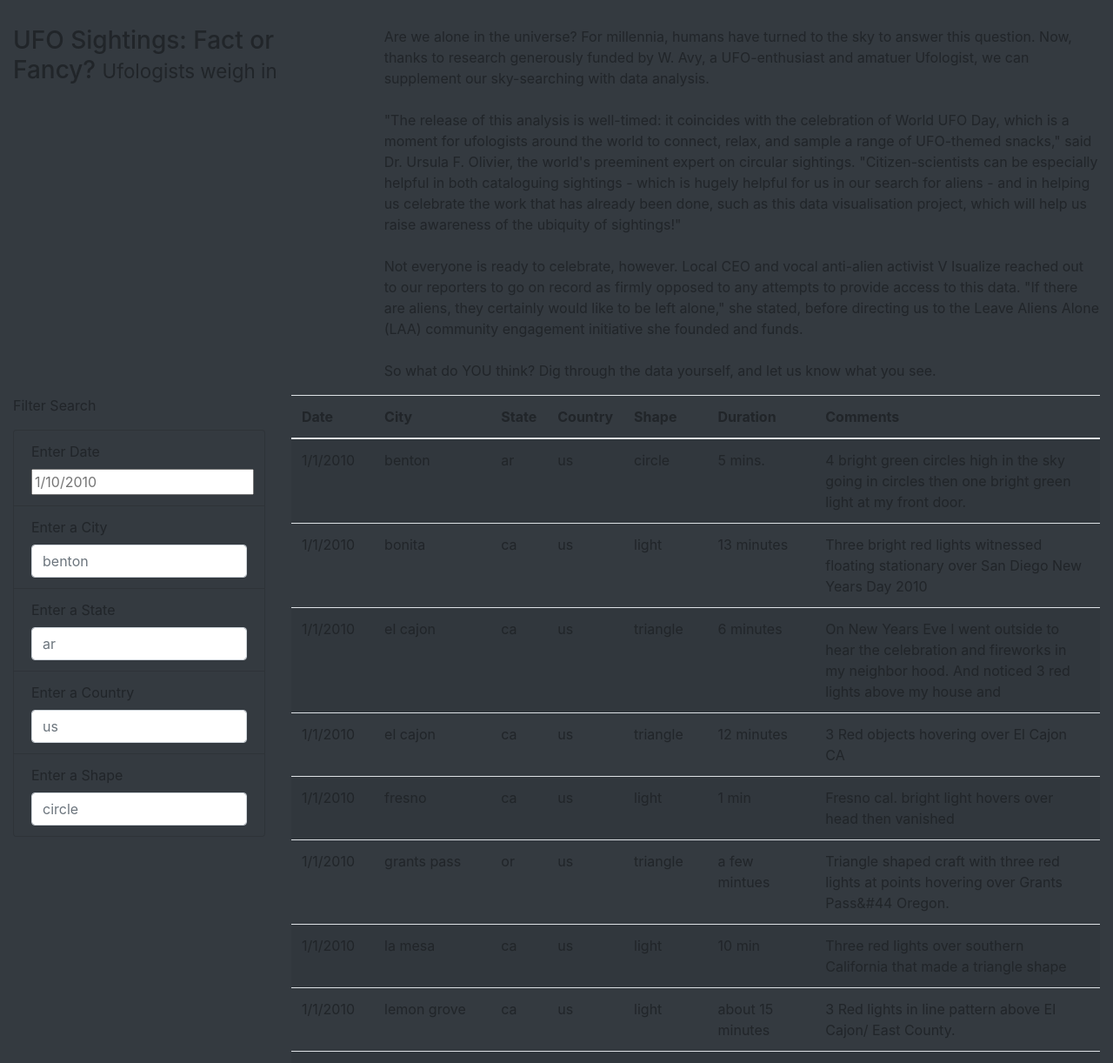
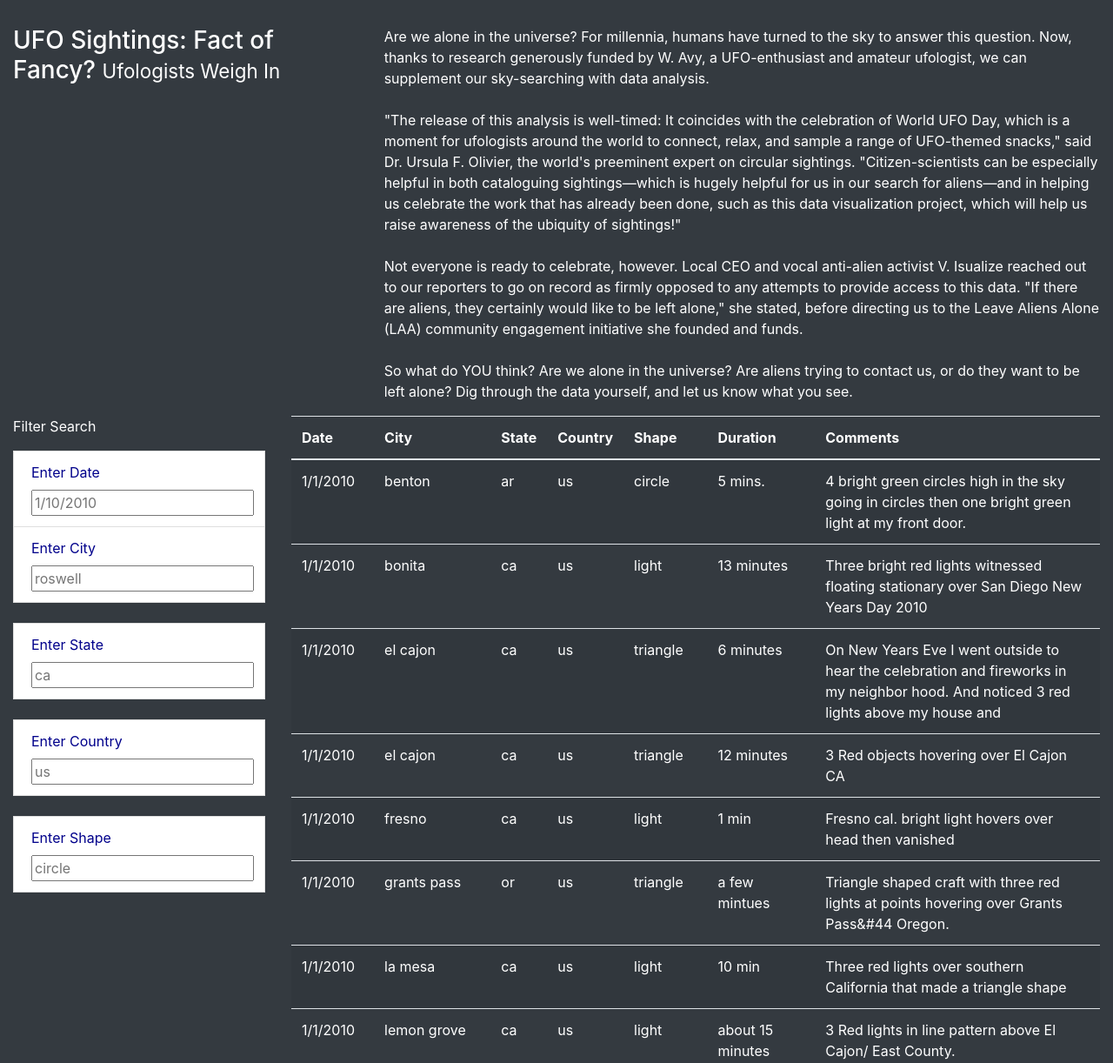
Before and after one commit to princetonduarte/UFOs, a plain HTML site: page index.html in a window 1280 px wide. Shown: the part 261-1483 px from the top of the page at 87% size. Drawn offline with nearby package versions, Linux system fonts and the light colour scheme; files that its build step writes are made by us from their sources.

Commit message:
Pushing up files

```diff
--- a/index.html
+++ b/index.html
@@ -1,50 +1,45 @@
 <!DOCTYPE html>
 <html lang="en">
 <head>
-    <meta charset="UTF-8" />
-    <meta name="viewport" content="width=device-width, initial-scale=1.0" />
-    <meta http-equiv="X-UA-Compatible" content="ie=edge" />
-    <title>UFO Finder</title>
+    <meta charset="UTF-8">
+    <meta name="viewport" content="width=device-width, initial-scale=1.0">
+    <title>Document</title>
     <link
             rel="stylesheet"
             href="https://maxcdn.bootstrapcdn.com/bootstrap/4.0.0/css/bootstrap.min.css"
             integrity="sha384-Gn5384xqQ1aoWXA+058RXPxPg6fy4IWvTNh0E263XmFcJlSAwiGgFAW/dAiS6JXm"
             crossorigin="anonymous"
     />
-    <link rel="stylesheet" href="static/css/style.css" />
-    <script src="https://d3js.org/d3.v5.min.js"></script>
+    <style>
+      p    {color: white;}
+      h1 {color: white;}
+      h1 {text-align: center;}
+      h3 {color:white;}
+      table {color:white;}
+      a {color:white;}
+      li {color:darkblue;}
+    </style>
+    <link rel="stylesheet" href="static/js/style.css">
 </head>
 <body class="bg-dark">
     <div class="wrapper">
-      <nav class="navbar navbar-dark bg-dark navbar-expand-lg">
+        <nav class="navbar navbar-expand-lg">
+          <nav class="navbar navbar-dark bg-dark navbar-expand-lg"></nav>
             <a class="navbar-brand" href="index.html">UFO Sightings</a>
         </nav>
     <div class="jumbotron">
-        <h1 class="display-4">The Truth is Out There</h1>
+      <h1 class="display-4">The Truth Is Out There</h1>
     </div>
         <div class="container-fluid">
             <div class="row">
-          <div class="col-md-4 article-title">
-            <h3>UFO Sightings: Fact or Fancy? <small>Ufologists weigh in</small></h3>
+              <div class="col-md-4">
+                <h3>UFO Sightings: Fact of Fancy? <small>Ufologists Weigh In</small></h3>
               </div>
-          <div class="col-md-8 article-p">
+              <div class="col-md-8">
                 <p>
-              Are we alone in the universe? For millennia, humans have turned to the sky to answer
-              this question. Now, thanks to research generously funded by W. Avy, a UFO-enthusiast
-              and amatuer Ufologist, we can supplement our sky-searching with data analysis. <br><br>"The
-              release of this analysis is well-timed: it coincides with the celebration of World UFO
-              Day, which is a moment for ufologists around the world to connect, relax, and sample a
-              range of UFO-themed snacks," said Dr. Ursula F. Olivier, the world's preeminent expert
-              on circular sightings. "Citizen-scientists can be especially helpful in both
-              cataloguing sightings - which is hugely helpful for us in our search for aliens - and
-              in helping us celebrate the work that has already been done, such as this data
-              visualisation project, which will help us raise awareness of the ubiquity of
-              sightings!"<br><br> Not everyone is ready to celebrate, however. Local CEO and vocal
-              anti-alien activist V Isualize reached out to our reporters to go on record as firmly
-              opposed to any attempts to provide access to this data. "If there are aliens, they
-              certainly would like to be left alone," she stated, before directing us to the Leave
-              Aliens Alone (LAA) community engagement initiative she founded and funds. <br><br>So what do
-              YOU think? Dig through the data yourself, and let us know what you see.
+                  Are we alone in the universe? For millennia, humans have turned to the sky to answer this question. Now, thanks to research generously funded by W. Avy, a UFO-enthusiast and amateur ufologist, we can supplement our sky-searching with data analysis.<br><br>"The release of this analysis is well-timed: It coincides with the celebration of World UFO Day, which is a moment for ufologists around the world to connect, relax, and sample a range of UFO-themed snacks," said Dr. Ursula F. Olivier, the world's preeminent expert on circular sightings. "Citizen-scientists can be especially helpful in both cataloguing sightings—which is hugely helpful for us in our search for aliens—and in helping us celebrate the work that has already been done, such as this data visualization project, which will help us raise awareness of the ubiquity of sightings!"<br><br>Not everyone is ready to celebrate, however. Local CEO and vocal anti-alien activist V. Isualize reached out to our reporters to go on record as firmly opposed to any attempts to provide access to this data. "If there are aliens, they certainly would like to be left alone," she stated, before directing us to the Leave Aliens Alone (LAA) community engagement initiative she founded and funds.<br><br>So what do YOU think? Are we alone in the universe? Are aliens trying to contact us, or do they want to be left alone? Dig through the data yourself, and let us know what you see.
+
+
                 </p>
               </div>
             </div>
@@ -52,38 +47,38 @@
           <div class="container-fluid">
             <div class="row">
               <div class="col-md-3">
-            <form class="bg-dark">
+                <form>
                     <p>Filter Search</p>
+                  </form>
                   <ul class="list-group">
-                <li class="list-group-item bg-dark">
-                  <label for="datetime">Enter Date</label>
+
+                </ul>
+                <li class="list-group-item">
+                    <label for="date">Enter Date</label><br>
                     <input type="text" placeholder="1/10/2010" id="datetime" />
                 </li>
-                <li class="list-group-item bg-dark">
-                  <label for="city">Enter a City</label>
-                  <input type="text" id="city" placeholder="benton" class="form-control"/>
-                </li>
-                <li class="list-group-item bg-dark">
-                  <label for="state">Enter a State</label>
-                  <input type="text" id="state" placeholder="ar" class="form-control"/>
-                </li>
-                <li class="list-group-item bg-dark">
-                  <label for="country">Enter a Country</label>
-                  <input type="text" id="country" placeholder="us" class="form-control"/>
-                </li>
-                <li class="list-group-item bg-dark">
-                  <label for="shape">Enter a Shape</label>
-                  <input type="text" id="shape" placeholder="circle" class="form-control"/>
-                </li>
-              </ul>
-            </form>
+                <li class = "list-group-item">
+                  <label for="city">Enter City</label><br>
+                    <input type="text" placeholder="roswell" id="city" />
+                </li><br>
+                <li class = "list-group-item">
+                  <label for="state">Enter State</label><br>
+                    <input type="text" placeholder="ca" id= "state" />
+                </li><br>
+                <li class = "list-group-item">
+                  <label for="country">Enter Country</label>
+                    <input type="text" placeholder="us" id="country" />
+                </li><br>
+                <li class = "list-group-item">
+                  <label for="shape">Enter Shape</label><br>
+                    <input type="text" placeholder="circle" id="shape" />
+                </li><br>
               </div>
-
-          <!-- Table -->
               <div class="col-md-9">
                 <table class="table table-striped">
                     <thead>
                       <tr>
+
                         <th>Date</th>
                         <th>City</th>
                         <th>State</th>
@@ -91,16 +86,18 @@
                         <th>Shape</th>
                         <th>Duration</th>
                         <th>Comments</th>
+
                       </tr>
                     </thead>
                     <tbody></tbody>
                   </table>
                 </div>
+
               </div>
             </div>
           </div>
 <script src="https://cdnjs.cloudflare.com/ajax/libs/d3/4.11.0/d3.js"></script>
 <script src="static/js/data.js"></script>
-    <script src="../js/app.js"></script>
+<script src="static/js/app.js"></script>
 </body>
 </html>
--- a/static/js/app.js
+++ b/static/js/app.js
@@ -24,21 +24,29 @@ function buildTable(data) {
 }
 
 // 1. Create a variable to keep track of all the filters as an object.
+var filters = {};
 
 
 // 3. Use this function to update the filters.
 function updateFilters() {
 
     // 4a. Save the element that was changed as a variable.
+    let changedElement = d3.select(this);
 
     // 4b. Save the value that was changed as a variable.
+    let elementValue = changedElement.property("value");
 
     // 4c. Save the id of the filter that was changed as a variable.
-
+    let filterID = changedElement.attr("id");
 
     // 5. If a filter value was entered then add that filterId and value
     // to the filters list. Otherwise, clear that filter from the filters object.
-
+    if (elementValue){
+      filters[filterID] = elementValue;
+    }
+    else{
+      delete filters[filterID];
+    }
 
     // 6. Call function to apply all filters and rebuild the table
     filterTable();
@@ -49,18 +57,25 @@ function updateFilters() {
   function filterTable() {
 
     // 8. Set the filtered data to the tableData.
-
+    let filteredData = tableData;
 
     // 9. Loop through all of the filters and keep any data that
     // matches the filter values
-
+    // console.log(Object.entries(filters));
+    Object.entries(filters).forEach(([key,value]) => {
+      console.log(`${key} => ${value}`);
+      if (value) {
+          filteredData = filteredData.filter(row => row[key] === value);
+        }
+      }
+    )
 
     // 10. Finally, rebuild the table using the filtered data
-
+    buildTable(filteredData);
   }
 
   // 2. Attach an event to listen for changes to each filter
-
+  d3.selectAll("input").on("change",updateFilters);
 
   // Build the table when the page loads
   buildTable(tableData);
```
Lines whose indentation alone changed are shown as unchanged.
